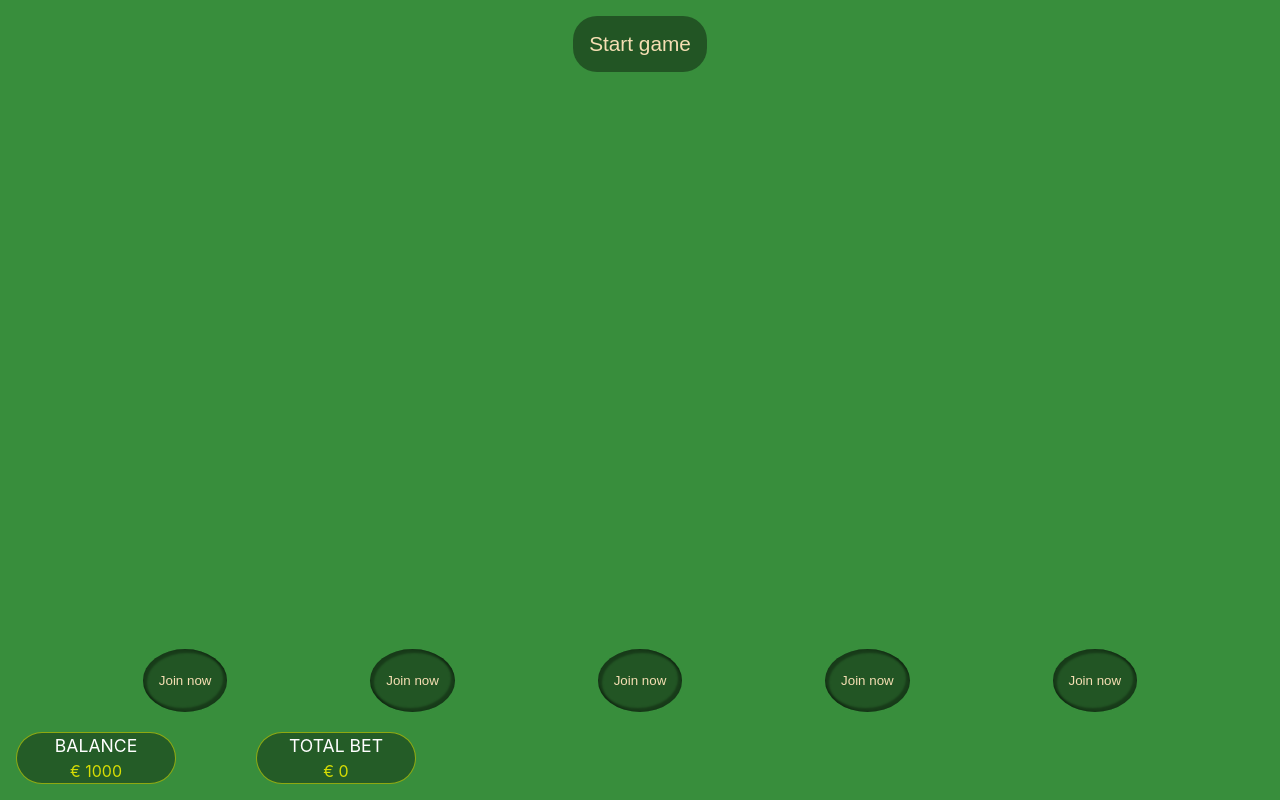
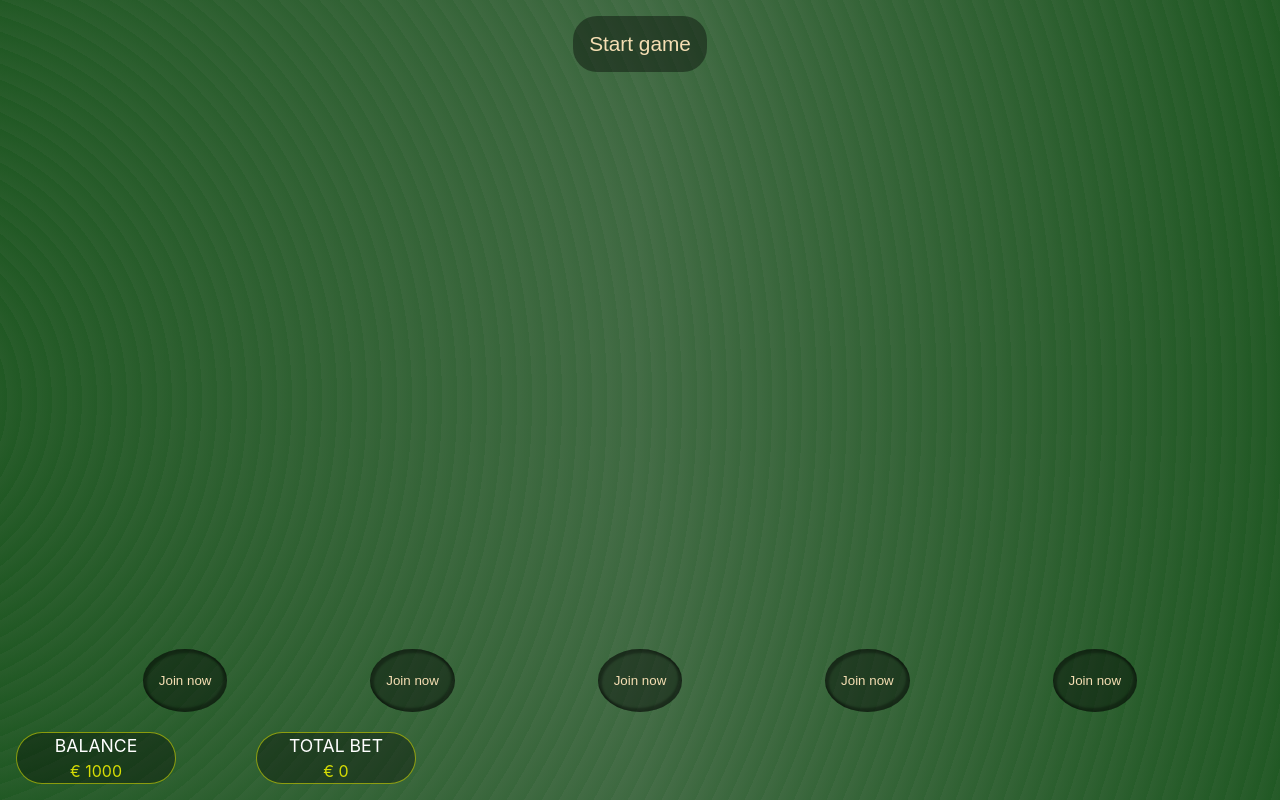
Before and after one commit to bartoszmrosek/Blackjack-Game, a React (Vite) app: page / in a window 1280 px wide. Built offline with nearby package versions, Linux system fonts and the light colour scheme.

Commit message:
Updated grapics

```diff
--- a/src/components/GameRoom/GameRoom.module.css
+++ b/src/components/GameRoom/GameRoom.module.css
@@ -2,6 +2,19 @@
     background-color: #388E3C;
     width: 100vw;
     height: 100vh;
+
+    background-image: repeating-radial-gradient(
+        circle at -10% 50%,
+        rgba(33, 71, 35, 0.7),
+        rgba(22, 66, 25, 0.7) 15px
+      ),
+      linear-gradient(
+        90deg,
+        #388E3C 0%,
+        #9cc79e 50%,
+        #388E3C 100%
+      );
+    background-attachment: fixed;
 
     position: relative;
 }
--- a/src/components/GameRoom/UserSeat/UserSeat.tsx
+++ b/src/components/GameRoom/UserSeat/UserSeat.tsx
@@ -103,7 +103,7 @@ const UserSeat: React.FC<UserSeatProps> = ({ isEmpty, user, actions, seatId, isG
                             data-testid={`is-deciding ${user.seatNumber} ${isCurrentlyDeciding}`}
                         >
                             {playerStatus.scorePermutations.filter((score, index) => {
-                                if (index === 0 || score < 21) { return true; }
+                                if (index === 0 || score <= 21) { return true; }
                                 return false;
                             }).join("/")}
                         </span>
```
